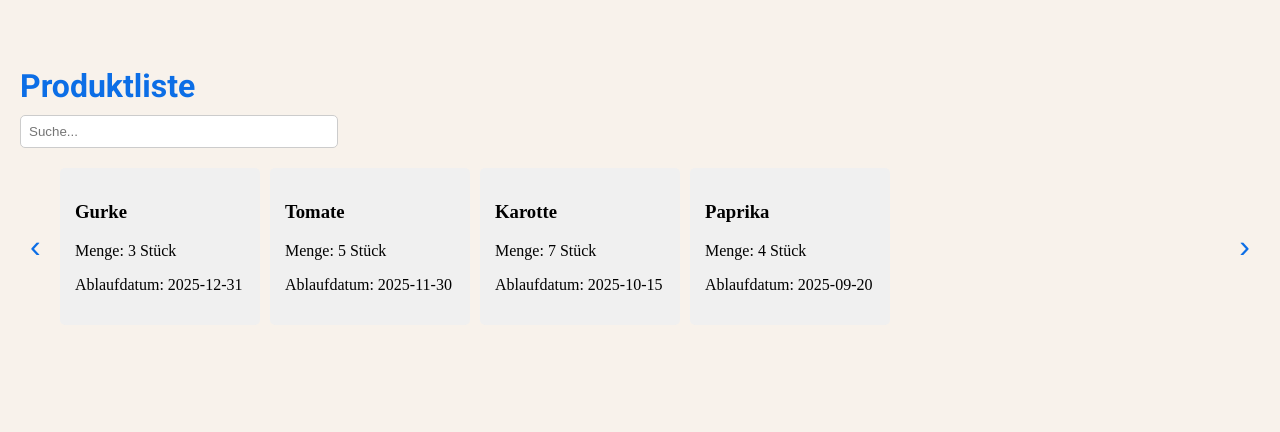
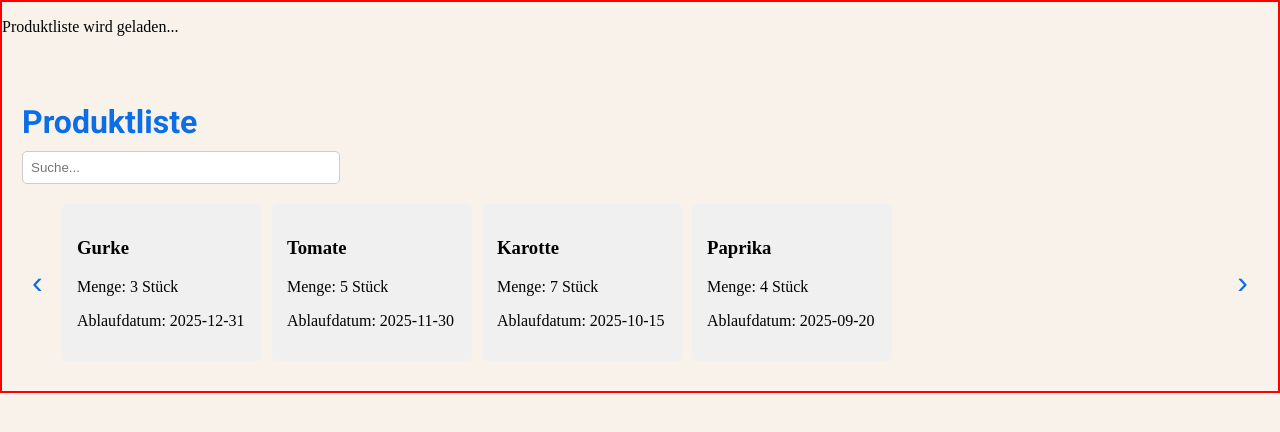
Before and after one commit to Moniii05/SmartFridge, an Angular app in the folder smafri/: page /product-list in a window 1280 px wide. Shown: the top 432 px of the page. Built offline with nearby package versions, Linux system fonts and the light colour scheme.

Commit message:
try auflisten horizontal scroll

```diff
--- a/smafri/src/app/layouts/header-layout/header-layout.component.ts
+++ b/smafri/src/app/layouts/header-layout/header-layout.component.ts
@@ -3,10 +3,11 @@ import { RouterOutlet, RouterLink } from '@angular/router';
 import { AddProductComponent } from '../../product/add-product/add-product.component';
 import { FormsModule } from '@angular/forms';
 import { CommonModule } from '@angular/common';
+import { ListProductComponent } from '../../product/list-product/list-product.component';
 
 @Component({
   selector: 'app-header-layout',
-  imports: [RouterOutlet, RouterLink, AddProductComponent, FormsModule, CommonModule],
+  imports: [RouterOutlet, RouterLink, AddProductComponent, FormsModule, CommonModule, ListProductComponent],
   template: `
     <div class="header">
       <img src="assets/kühlschrank-no-background.png" alt="fridge" style="width:450px" />
--- a/smafri/src/app/product/list-product/list-product.component.css
+++ b/smafri/src/app/product/list-product/list-product.component.css
@@ -81,3 +81,8 @@
   .right-btn {
     right: 0;
   }
+
+  :host {
+    display: block;
+    border: 2px solid red;
+  }
--- a/smafri/src/app/product/list-product/list-product.component.html
+++ b/smafri/src/app/product/list-product/list-product.component.html
@@ -1,3 +1,4 @@
+<p>Produktliste wird geladen...</p>
 
 <div class="product-list-section">
     <h2>Produktliste</h2>
```
Also changed, not shown: smafri/src/app/layouts/header-layout/header-layout.component.html (+0 -21 lines).
